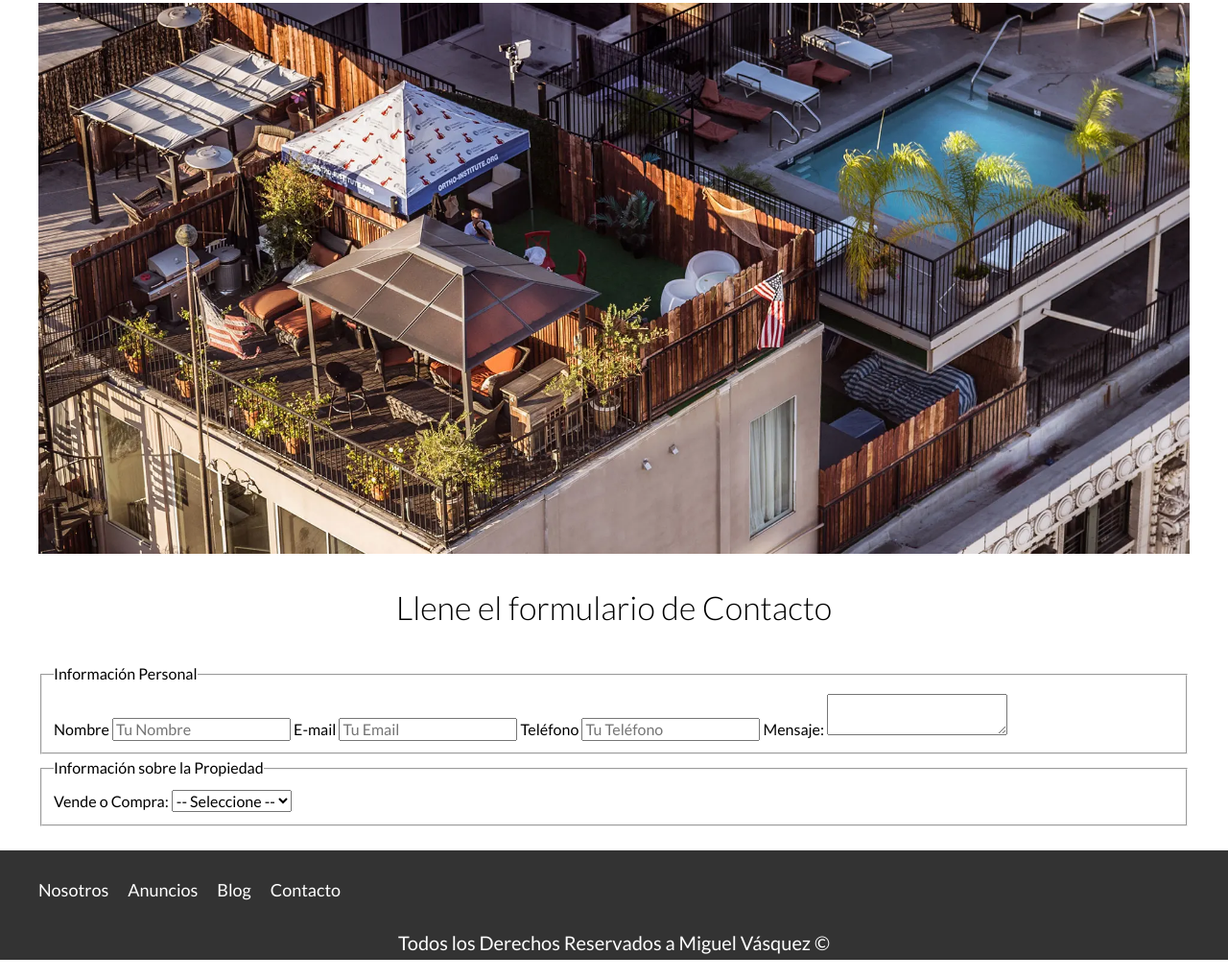
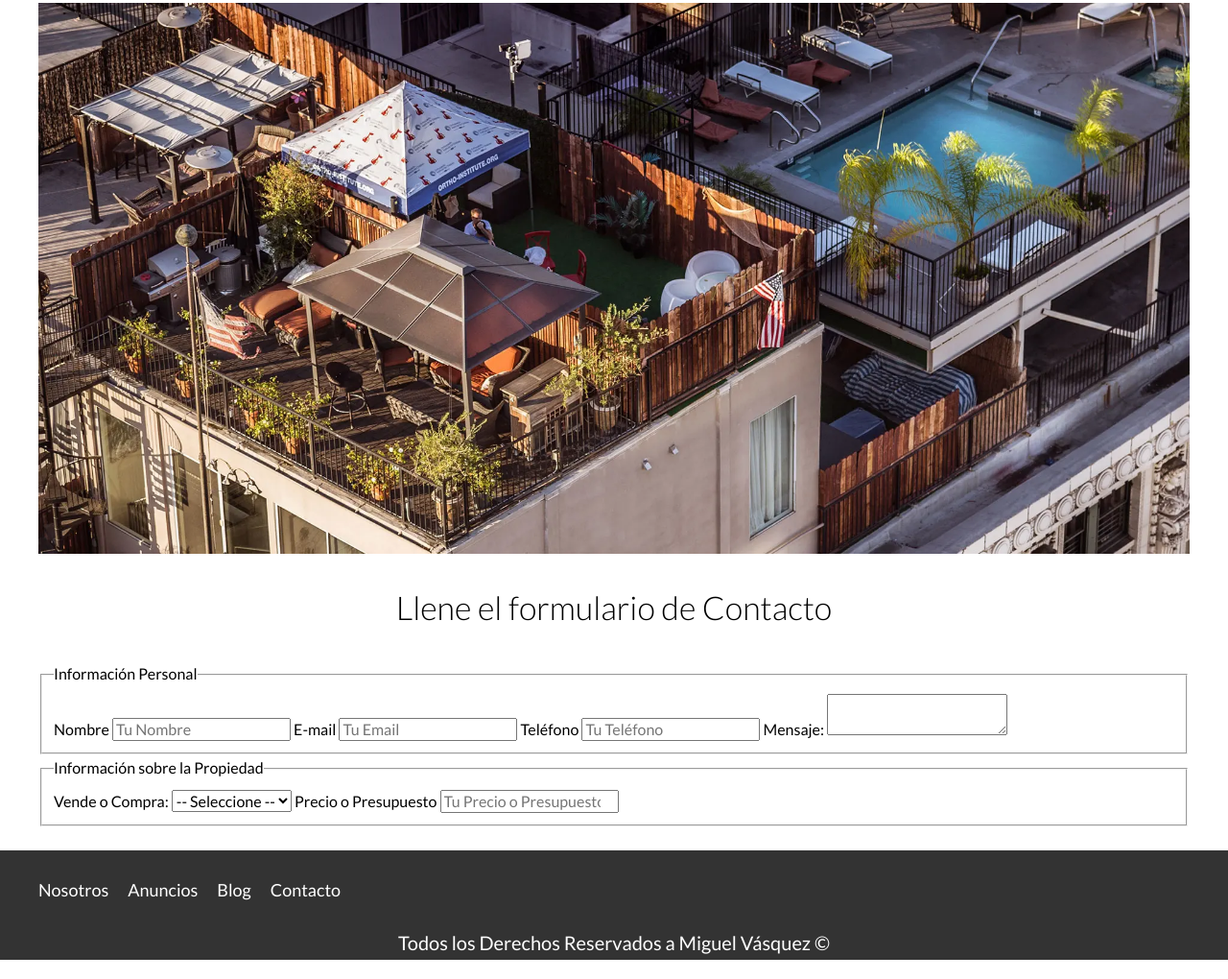
Before and after one commit to MigdeveloperWeb/Bienes-raices-Udemy, a website: page contacto.html in a window 1280 px wide. Shown: the part 235-1255 px from the top of the page at 96% size. Drawn offline with Linux system fonts and the light colour scheme.

Commit message:
Siguiendo con la seccion de contacto en el html

```diff
--- a/contacto.html
+++ b/contacto.html
@@ -63,6 +63,9 @@
                     <option value="Compra">Compra</option>
                     <option value="Vende">Vende</option>
                 </select>
+
+                <label for="presupuesto">Precio o Presupuesto</label>
+                <input type="number" placeholder="Tu Precio o Presupuesto" id="presupuesto">
             </fieldset>
         </form>
     </main>
```
